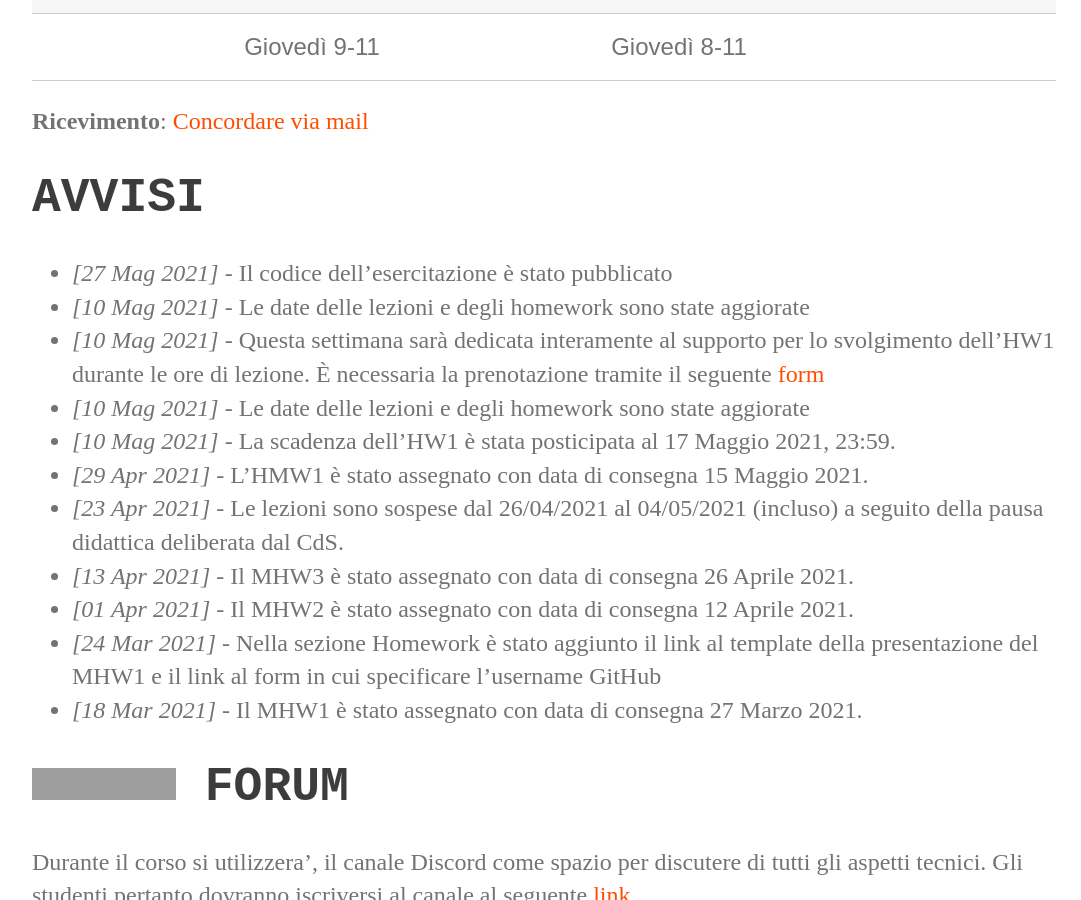
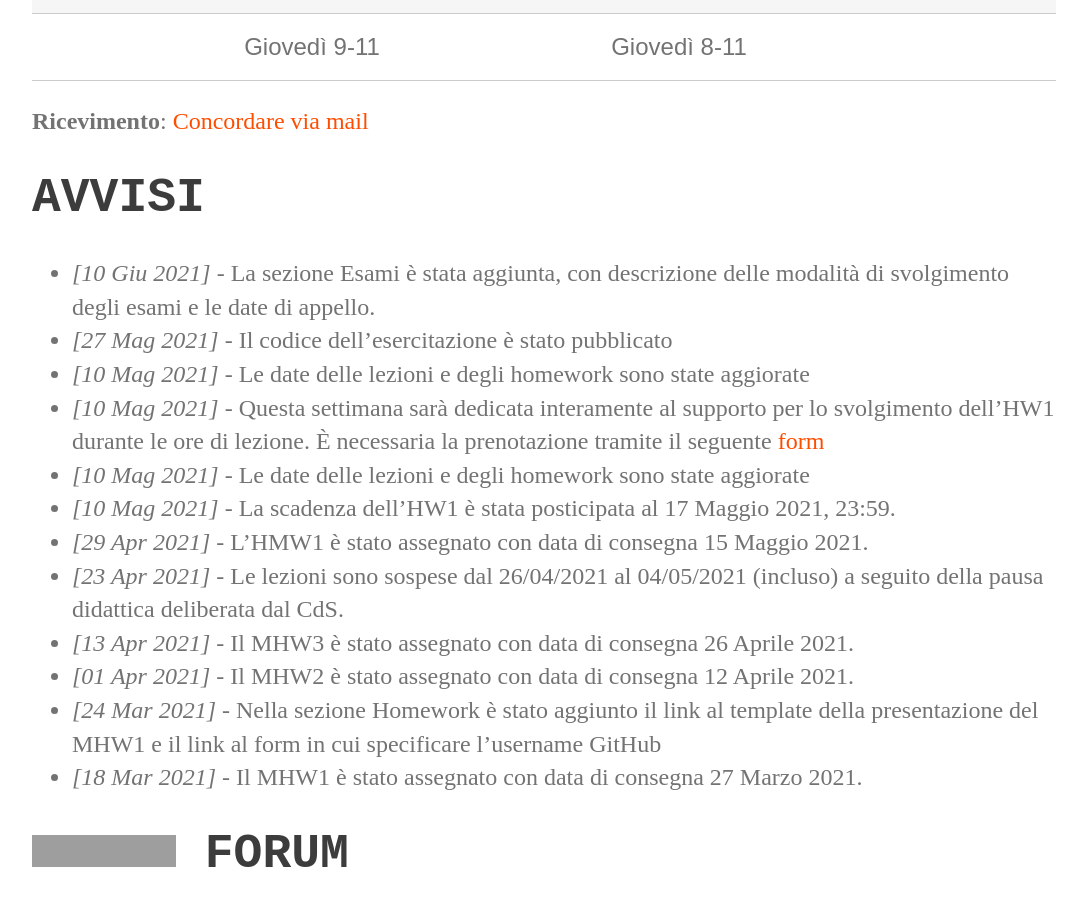
Before and after one commit to perceivelab/database-course, a Jekyll site: the page built from index.md, in a window 1280 px wide and 900 px high, scrolled down 828 px. Shown: the whole window, without its empty margins (96-1177 px from the left). Built offline with Jekyll 4.4.1, drawn with Linux system fonts in a browser that asks for light colours; our own code applies the rules of GitHub Pages for plain Markdown files; grey boxes are pictures that could not be loaded.

Commit message:
Update index.md

```diff
--- a/index.md
+++ b/index.md
@@ -16,6 +16,7 @@ layout: default
 
 
 # AVVISI
+- *[10 Giu 2021]* - La sezione Esami è stata aggiunta, con descrizione delle modalità di svolgimento degli esami e le date di appello.
 - *[27 Mag 2021]* - Il codice dell'esercitazione è stato pubblicato
 - *[10 Mag 2021]* - Le date delle lezioni e degli homework sono state aggiorate
 - *[10 Mag 2021]* - Questa settimana sarà dedicata interamente al supporto per lo svolgimento dell'HW1 durante le ore di lezione. È necessaria la prenotazione tramite il seguente [form](https://forms.gle/bZiz1EKPypTwcGRs7)
```
